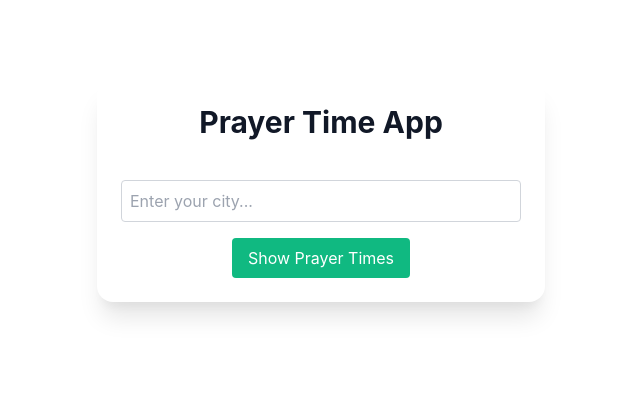
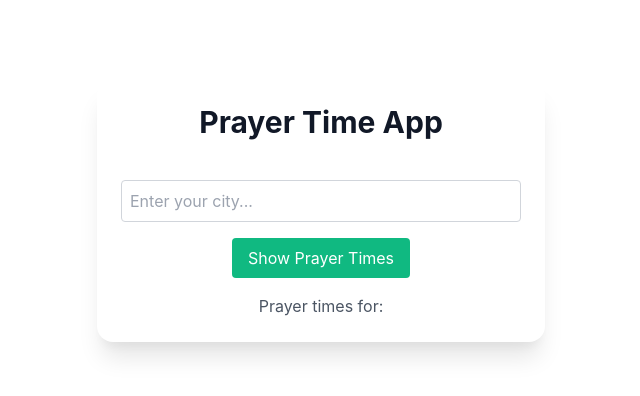
Before and after one commit to N-amer/Prayer-Time-App, a React (Create React App) app in the folder prayer-time-app/: page / in a window 1280 px wide. Shown: the top 396 px of the page, without its empty margins (319-959 px from the left). Built offline with nearby package versions, Linux system fonts and the light colour scheme.

Commit message:
added loader with animation on API call

```diff
--- a/prayer-time-app/src/App.js
+++ b/prayer-time-app/src/App.js
@@ -8,9 +8,11 @@ const NLcities = [
 ];
 
 function App() {
+
   const [city, setCity] = useState("");
   const [error, setError] = useState("");
   const [prayerTimes, setPrayerTimes] = useState(null);
+  const [loading, setLoading] = useState(false);
 
   const getPrayerTimes = async () => {
     // if the city input is empty, set an error message
@@ -18,9 +20,12 @@ function App() {
       setError("Please enter a city name.");
       return;
     }
+
     setError("");
+    setPrayerTimes(null)
 
     try {
+      setLoading(true);
       const response = await fetch(
         `https://api.aladhan.com/v1/timingsByCity?city=${city}&country=Netherlands&method=2`
       );
@@ -33,8 +38,11 @@ function App() {
         setError("Invalid city. Please try again.");
         return;
       }
+      setTimeout(() => {
+        setPrayerTimes(data.data.timings);
+        setLoading(false);
+      }, 1000);
 
-      setPrayerTimes(data.data.timings);
       setError(""); // Clear previous error
     } catch (error) {
       console.error("Fetch error:", error);
@@ -51,9 +59,18 @@ function App() {
         placeholder="Enter your city..."
         value={city}
         className="w-full p-2 border border-gray-300 mb-4 rounded focus:outline-none focus:ring-2 focus:ring-blue-500"
+
         onChange={(e) => setCity(e.target.value)}
       />
       <button onClick={getPrayerTimes} className="bg-green-500 text-white px-4 py-2 rounded hover:bg-green-600 transition">Show Prayer Times</button>
+
+      {loading && (
+        <div className="flex justify-center items-center mt-6">
+          <div className="w-10 h-10 border-4 border-green-500 border-dashed rounded-full animate-spin"></div>
+        </div>
+      )}
+      <p className="mt-4 text-gray-600">Prayer times for: <span className="font-semibold">{city}</span></p>
+
 
       {prayerTimes && (
         <ul className="mt-6 space-y-2">
```
